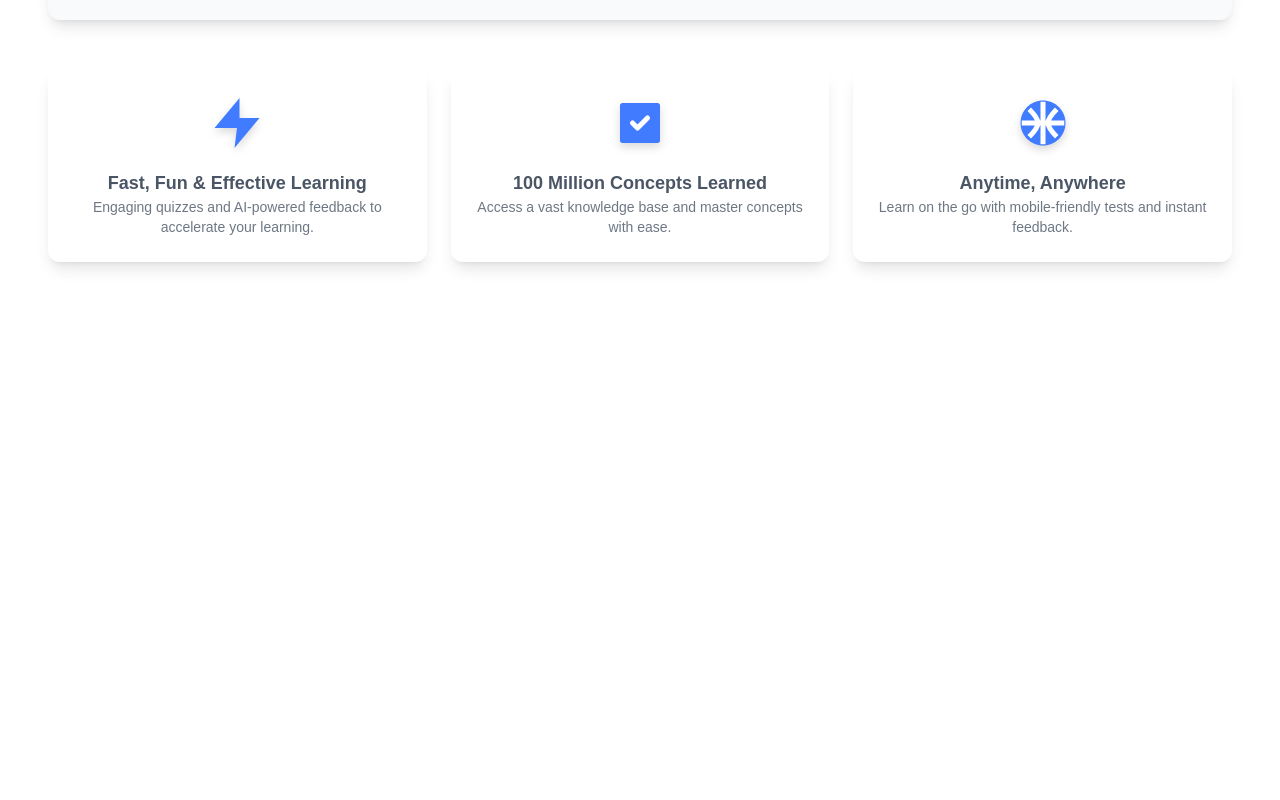
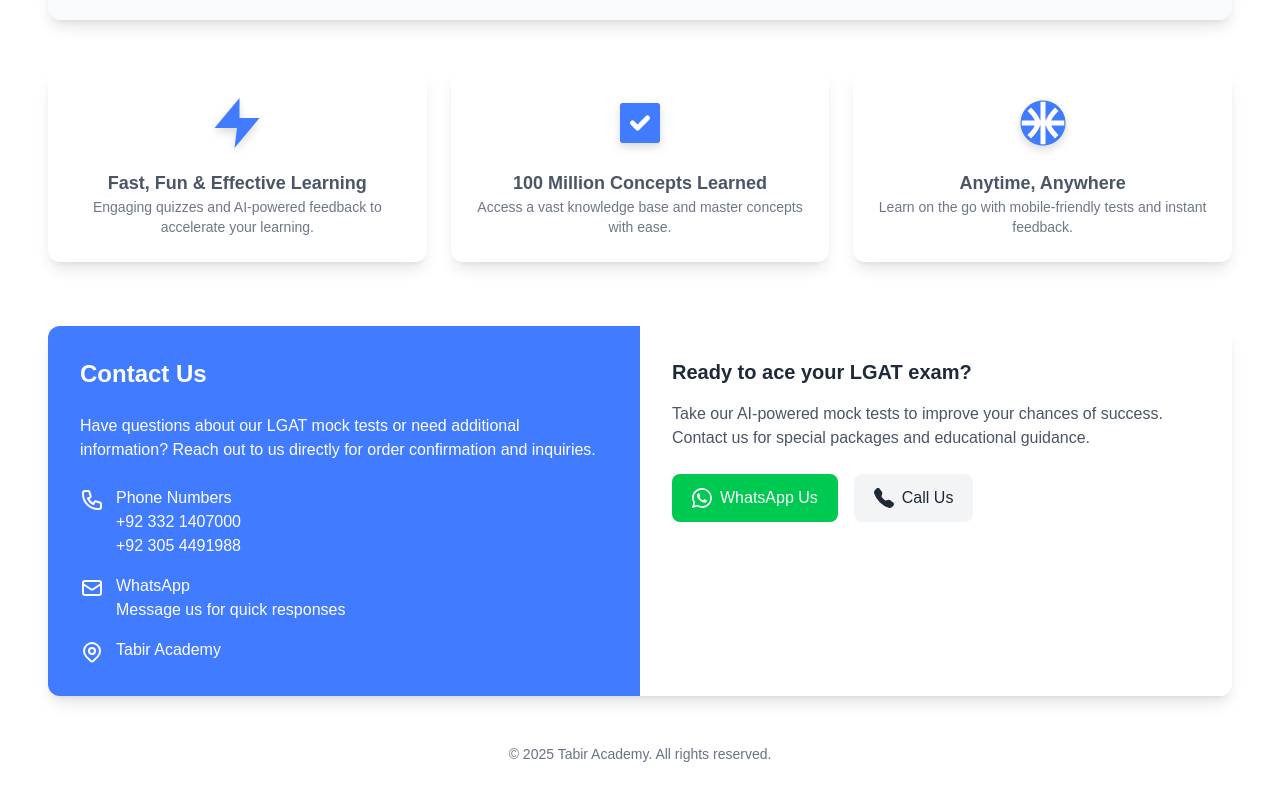
Before and after one commit to mujeeb909/Tabir-LGAT-Frontend, a Next.js app: page / in a window 1280 px wide. Shown: the part 742-1542 px from the top of the page. Before the commit the page ends 1052 px from the top, so only its background shows below. Built offline with nearby package versions, Linux system fonts and the light colour scheme; no server answers.

Commit message:
updates in home page addition of contact details

```diff
--- a/app/page.tsx
+++ b/app/page.tsx
@@ -38,12 +38,11 @@ export default function Home() {
                 <div className="flex justify-center w-full sm:w-1/2">
                     <div className="h-80 rounded-lg w-full overflow-hidden relative sm:h-[450px]">
                     <Image src="/heroSlide1-optimized.png" alt="Hero Image" fill className="object-cover" />
-
                     </div>
                 </div>
-
             </motion.div>
 
+            {/* Features Section */}
             <div className="grid gap-6 mt-12 sm:grid-cols-3">
                 {features.map((feature, index) => (
                     <motion.div
@@ -58,6 +57,104 @@ export default function Home() {
                         <p className="text-center text-gray-600/80 text-sm">{feature.description}</p>
                     </motion.div>
                 ))}
+            </div>
+
+            {/* Contact Section */}
+            <motion.div
+                initial={{ opacity: 0, y: 30 }}
+                animate={{ opacity: 1, y: 0 }}
+                transition={{ delay: 0.8 }}
+                className="w-full max-w-7xl mt-16 mb-8 bg-gray-50 rounded-xl shadow-lg overflow-hidden"
+            >
+                <div className="flex flex-col md:flex-row">
+                    {/* Contact Info */}
+                    <div className="p-8 bg-primary text-white md:w-1/2">
+                        <h2 className="text-2xl font-bold mb-6">Contact Us</h2>
+                        <p className="mb-6">
+                            Have questions about our LGAT mock tests or need additional information?
+                            Reach out to us directly for order confirmation and inquiries.
+                        </p>
+
+                        <div className="space-y-4">
+                            <div className="flex items-start">
+                                <svg xmlns="http://www.w3.org/2000/svg" className="h-6 w-6 mr-3 mt-0.5" fill="none" viewBox="0 0 24 24" stroke="currentColor">
+                                    <path strokeLinecap="round" strokeLinejoin="round" strokeWidth={2} d="M3 5a2 2 0 012-2h3.28a1 1 0 01.948.684l1.498 4.493a1 1 0 01-.502 1.21l-2.257 1.13a11.042 11.042 0 005.516 5.516l1.13-2.257a1 1 0 011.21-.502l4.493 1.498a1 1 0 01.684.949V19a2 2 0 01-2 2h-1C9.716 21 3 14.284 3 6V5z" />
+                                </svg>
+                                <div>
+                                    <p className="font-medium">Phone Numbers</p>
+                                    <p>+92 332 1407000</p>
+                                    <p>+92 305 4491988</p>
+                                </div>
+                            </div>
+
+                            <div className="flex items-start">
+                                <svg xmlns="http://www.w3.org/2000/svg" className="h-6 w-6 mr-3 mt-0.5" fill="none" viewBox="0 0 24 24" stroke="currentColor">
+                                    <path strokeLinecap="round" strokeLinejoin="round" strokeWidth={2} d="M3 8l7.89 5.26a2 2 0 002.22 0L21 8M5 19h14a2 2 0 002-2V7a2 2 0 00-2-2H5a2 2 0 00-2 2v10a2 2 0 002 2z" />
+                                </svg>
+                                <div>
+                                    <p className="font-medium">WhatsApp</p>
+                                    <p>Message us for quick responses</p>
+                                </div>
+                            </div>
+
+                            <div className="flex items-start">
+                                <svg xmlns="http://www.w3.org/2000/svg" className="h-6 w-6 mr-3 mt-0.5" fill="none" viewBox="0 0 24 24" stroke="currentColor">
+                                    <path strokeLinecap="round" strokeLinejoin="round" strokeWidth={2} d="M17.657 16.657L13.414 20.9a1.998 1.998 0 01-2.827 0l-4.244-4.243a8 8 0 1111.314 0z" />
+                                    <path strokeLinecap="round" strokeLinejoin="round" strokeWidth={2} d="M15 11a3 3 0 11-6 0 3 3 0 016 0z" />
+                                </svg>
+                                <div>
+                                    <p className="font-medium">Tabir Academy</p>
+                                </div>
+                            </div>
+                        </div>
+                    </div>
+
+                    {/* Contact Image & CTA */}
+                    <div className="p-8 bg-white md:w-1/2">
+                        <h3 className="text-xl font-semibold text-gray-800 mb-4">Ready to ace your LGAT exam?</h3>
+                        <p className="text-gray-600 mb-6">
+                            Take our AI-powered mock tests to improve your chances of success.
+                            Contact us for special packages and educational guidance.
+                        </p>
+
+                        <div className="flex flex-col sm:flex-row gap-4 mb-6">
+                            <a
+                                href="https://wa.me/923321407000"
+                                target="_blank"
+                                rel="noopener noreferrer"
+                                className="flex items-center justify-center gap-2 bg-green-500 text-white py-3 px-5 rounded-lg font-medium hover:bg-green-600 transition"
+                            >
+                                <svg xmlns="http://www.w3.org/2000/svg" width="20" height="20" fill="currentColor" viewBox="0 0 16 16">
+                                    <path d="M13.601 2.326A7.854 7.854 0 0 0 7.994 0C3.627 0 .068 3.558.064 7.926c0 1.399.366 2.76 1.057 3.965L0 16l4.204-1.102a7.933 7.933 0 0 0 3.79.965h.004c4.368 0 7.926-3.558 7.93-7.93A7.898 7.898 0 0 0 13.6 2.326zM7.994 14.521a6.573 6.573 0 0 1-3.356-.92l-.24-.144-2.494.654.666-2.433-.156-.251a6.56 6.56 0 0 1-1.007-3.505c0-3.626 2.957-6.584 6.591-6.584a6.56 6.56 0 0 1 4.66 1.931 6.557 6.557 0 0 1 1.928 4.66c-.004 3.639-2.961 6.592-6.592 6.592zm3.615-4.934c-.197-.099-1.17-.578-1.353-.646-.182-.065-.315-.099-.445.099-.133.197-.513.646-.627.775-.114.133-.232.148-.43.05-.197-.1-.836-.308-1.592-.985-.59-.525-.985-1.175-1.103-1.372-.114-.198-.011-.304.088-.403.087-.088.197-.232.296-.346.1-.114.133-.198.198-.33.065-.134.034-.248-.015-.347-.05-.099-.445-1.076-.612-1.47-.16-.389-.323-.335-.445-.34-.114-.007-.247-.007-.38-.007a.729.729 0 0 0-.529.247c-.182.198-.691.677-.691 1.654 0 .977.71 1.916.81 2.049.098.133 1.394 2.132 3.383 2.992.47.205.84.326 1.129.418.475.152.904.129 1.246.08.38-.058 1.171-.48 1.338-.943.164-.464.164-.86.114-.943-.049-.084-.182-.133-.38-.232z"/>
+                                </svg>
+                                WhatsApp Us
+                            </a>
+                            <a
+                                href="tel:+923321407000"
+                                className="flex items-center justify-center gap-2 bg-gray-100 text-gray-800 py-3 px-5 rounded-lg font-medium hover:bg-gray-200 transition"
+                            >
+                                <svg xmlns="http://www.w3.org/2000/svg" width="20" height="20" fill="currentColor" viewBox="0 0 16 16">
+                                    <path fillRule="evenodd" d="M1.885.511a1.745 1.745 0 0 1 2.61.163L6.29 2.98c.329.423.445.974.315 1.494l-.547 2.19a.678.678 0 0 0 .178.643l2.457 2.457a.678.678 0 0 0 .644.178l2.189-.547a1.745 1.745 0 0 1 1.494.315l2.306 1.794c.829.645.905 1.87.163 2.611l-1.034 1.034c-.74.74-1.846 1.065-2.877.702a18.634 18.634 0 0 1-7.01-4.42 18.634 18.634 0 0 1-4.42-7.009c-.362-1.03-.037-2.137.703-2.877L1.885.511z"/>
+                                </svg>
+                                Call Us
+                            </a>
+                        </div>
+
+                        <div className="mt-8 flex items-center justify-center">
+                            <motion.div
+                                whileHover={{ scale: 1.05 }}
+                                whileTap={{ scale: 0.95 }}
+                            >
+
+                            </motion.div>
+                        </div>
+                    </div>
+                </div>
+            </motion.div>
+
+            {/* Footer */}
+            <div className="w-full text-center p-4 text-gray-500 text-sm">
+                © {new Date().getFullYear()} Tabir Academy. All rights reserved.
             </div>
         </div>
     );
```
